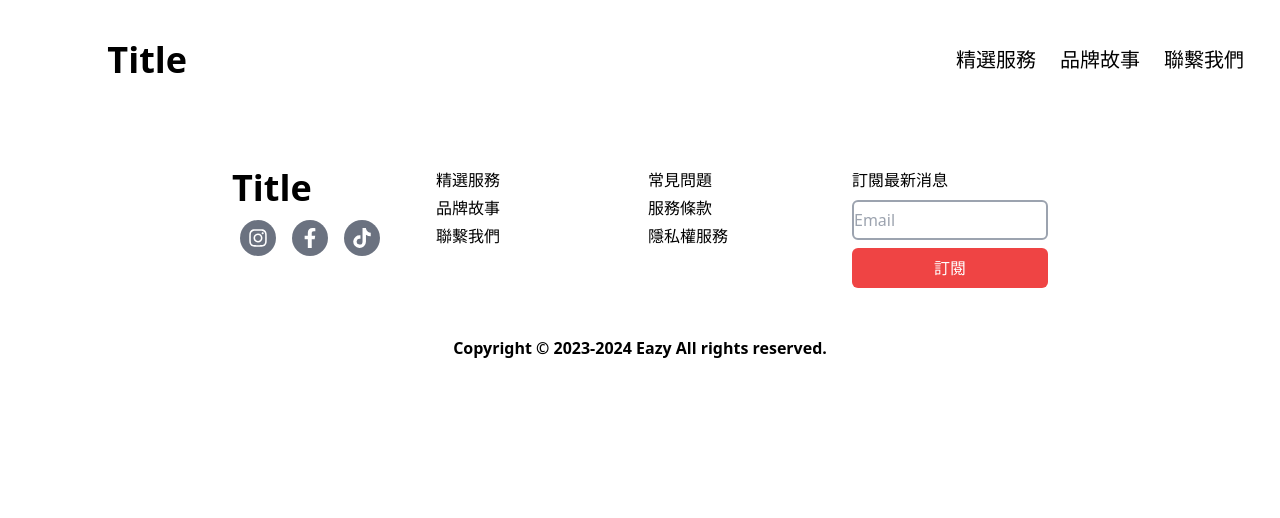
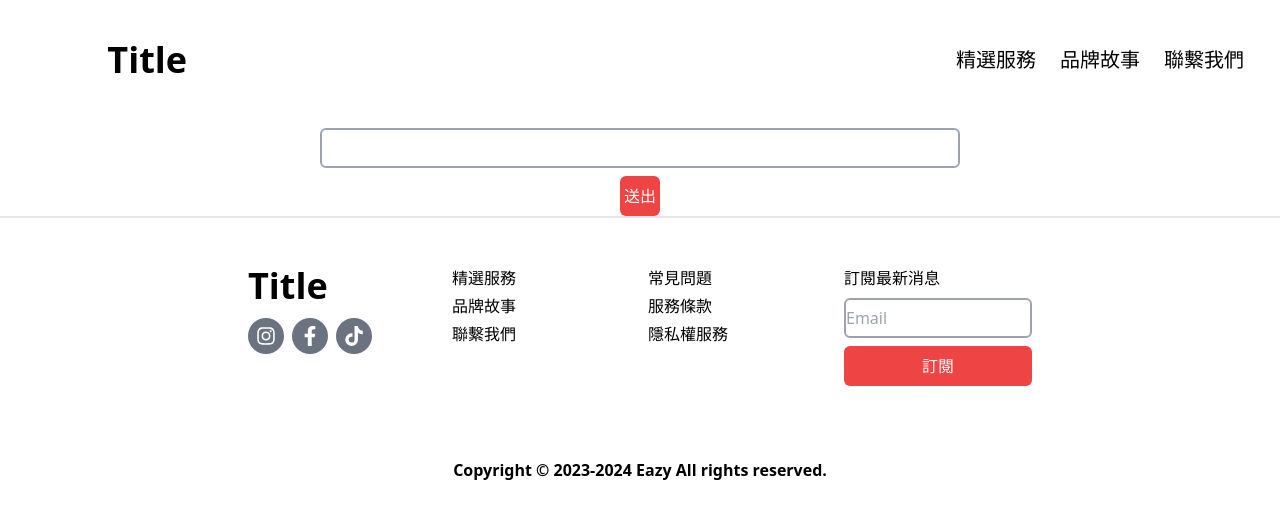
Before and after one commit to Eazychen/React-page, a React (Create React App) app: page / in a window 1280 px wide. Shown: the top 518 px of the page. Built offline with nearby package versions, Linux system fonts and the light colour scheme.

Commit message:
create input && send email to database

```diff
--- a/package.json
+++ b/package.json
@@ -41,5 +41,6 @@
     "prettier": "^3.2.5",
     "prettier-plugin-tailwindcss": "^0.5.14",
     "tailwindcss": "^3.4.3"
-  }
+  },
+  "proxy": "http://localhost:5001"
 }
--- a/src/App.js
+++ /dev/null
@@ -1,7 +0,0 @@
-
-
-function App() {
-	return <div className='App'>hi</div>;
-}
-
-export default App;
--- a/src/DefaultComponent.js
+++ b/src/DefaultComponent.js
@@ -1,13 +1,11 @@
 import React from "react";
-import HomePage from "./HomePage";
 
-const DefaultComponent = () => {
-
-	return (
-		<div>
-			<HomePage/>
-		</div>
-	);
+const DefaultComponent = ({ Component }) => {
+  return (
+    <div>
+      <Component />
+    </div>
+  );
 };
 
 export default DefaultComponent;
--- a/src/HomePage.js
+++ b/src/HomePage.js
@@ -1,6 +1,8 @@
-import React from "react";
-import { useNavigate } from "react-router-dom";
+import React, { useEffect } from "react";
+import { useLocation, useNavigate, useParams } from "react-router-dom";
 import { FaInstagram, FaFacebookF, FaTiktok } from "react-icons/fa";
+
+import Input from "./input";
 
 const UlGroup = ({ datas, className }) => {
   const navigate = useNavigate();
@@ -10,13 +12,34 @@ const UlGroup = ({ datas, className }) => {
         <li
           className={className.liGroup}
           key={data.id}
-          onClick={() => navigate(data.path)}
+          onClick={() => navigate(data.path, { state: "TW102324" })}
         >
           {data.title}
         </li>
       ))}
     </ul>
   );
+};
+
+const Services = () => {
+  useEffect(() => {
+    fetch("/services")
+      .then((res) => {
+        return res.json();
+      })
+      .then((data) => {
+        console.log(data);
+      });
+  });
+  const location = useLocation();
+  console.log(location);
+  return <h2>{location.state}</h2>;
+};
+
+const Contact = () => {
+  const params = useParams();
+  const { id } = params;
+  return <h2>contact us{id}</h2>;
 };
 
 const HomePage = () => {
@@ -27,14 +50,16 @@ const HomePage = () => {
   ];
   return (
     <div>
-      <div className="nav">
+      <nav className="nav">
         <div className="p-4 text-center text-4xl font-bold">Title</div>
         <UlGroup
           datas={datas}
           className={{ ul: "nav-ul", liGroup: "nav-li-group" }}
         />
-      </div>
-      <footer>
+      </nav>
+      <Input />
+      <footer className="border-t-2 border-gray-200">
+        <div className="mx-56 px-6">
           <div className="footer">
             <div className="pr-2">
               <h3 className="mb-3 text-4xl font-bold">Title</h3>
@@ -42,7 +67,7 @@ const HomePage = () => {
                 <li className="footer-first-li">
                   <FaInstagram size={20} color="#fff" />
                 </li>
-              <li className="footer-first-li">
+                <li className="footer-first-li mx-2">
                   <FaFacebookF size={20} color="#fff" />
                 </li>
                 <li className="footer-first-li">
@@ -50,7 +75,10 @@ const HomePage = () => {
                 </li>
               </ul>
             </div>
-          <UlGroup datas={datas} className={{ liGroup: "footer-li" }} />
+            <UlGroup
+              datas={datas}
+              className={{ ul: "px-2", liGroup: "footer-li" }}
+            />
             <div className="px-2">
               <ul>
                 <li>常見問題</li>
@@ -59,12 +87,13 @@ const HomePage = () => {
               </ul>
             </div>
             <div className="flex flex-col pl-2">
-            <h4>訂閱最新消息</h4>
+              <label htmlFor="email">訂閱最新消息</label>
               <div>
                 <input
                   type="email"
                   className="footer-input"
                   placeholder="Email"
+                  id="email"
                 />
               </div>
               <button type="button" className="btn-dangerous">
@@ -72,12 +101,13 @@ const HomePage = () => {
               </button>
             </div>
           </div>
-        <p className="mx-20 px-6 text-center font-bold">
+          <p className="py-6 text-center font-bold">
             Copyright &copy; 2023-2024 Eazy All rights reserved.
           </p>
+        </div>
       </footer>
     </div>
   );
 };
 
-export default HomePage;
+export { HomePage, Services, Contact };
--- a/src/index.css
+++ b/src/index.css
@@ -18,16 +18,17 @@
 }
 
 .footer {
-  @apply mx-52 grid grid-cols-4 px-6 py-12;
+  @apply grid grid-cols-4 py-12;
+}
+
+.footer-li:not(:first-child) {
+  @apply mt-1;
 }
 .footer-first-li {
-  @apply mx-2 rounded-3xl bg-gray-500 p-2;
+  @apply cursor-pointer rounded-3xl bg-gray-500 p-2;
 }
 .footer-first-li :hover {
   @apply opacity-80;
-}
-.footer-li:not(:first-child) {
-  @apply mt-1;
 }
 .footer-input {
   @apply my-2 h-10 w-full rounded-md border-2 border-gray-400;
--- /dev/null
+++ b/src/input.js
@@ -0,0 +1,49 @@
+import React, { useRef, useState } from "react";
+
+const Input = () => {
+  const emailRef = useRef();
+  const emailValidate = (email) => {
+    const emailRegex = /^[^\s@]+@[^\s@]+\.[^\s@]+$/;
+    return emailRegex.test(email);
+  };
+  return (
+    <div className="m-auto w-1/2">
+      <input type="email" className="footer-input" ref={emailRef} required />
+      <div className="m-auto flex justify-center">
+        <button
+          type="button"
+          className="btn-dangerous"
+          onClick={() => {
+            const email = emailRef.current.value.trim();
+            if (!emailValidate(email)) {
+              alert("please enter a email");
+              return;
+            }
+            fetch("/signUpAccount", {
+              method: "post",
+              headers: {
+                "Content-type": "application/json",
+              },
+              body: JSON.stringify({ email }),
+            })
+              .then((res) => {
+                console.log(res);
+                return res.json();
+              })
+              .then((data) => {
+                console.log(data);
+                emailRef.current.value = "";
+              })
+              .catch((err) => {
+                console.log(err);
+              });
+          }}
+        >
+          送出
+        </button>
+      </div>
+    </div>
+  );
+};
+
+export default Input;
```
Also changed, not shown: src/index.js (+14 -11 lines). Lines whose indentation alone changed are shown as unchanged.
